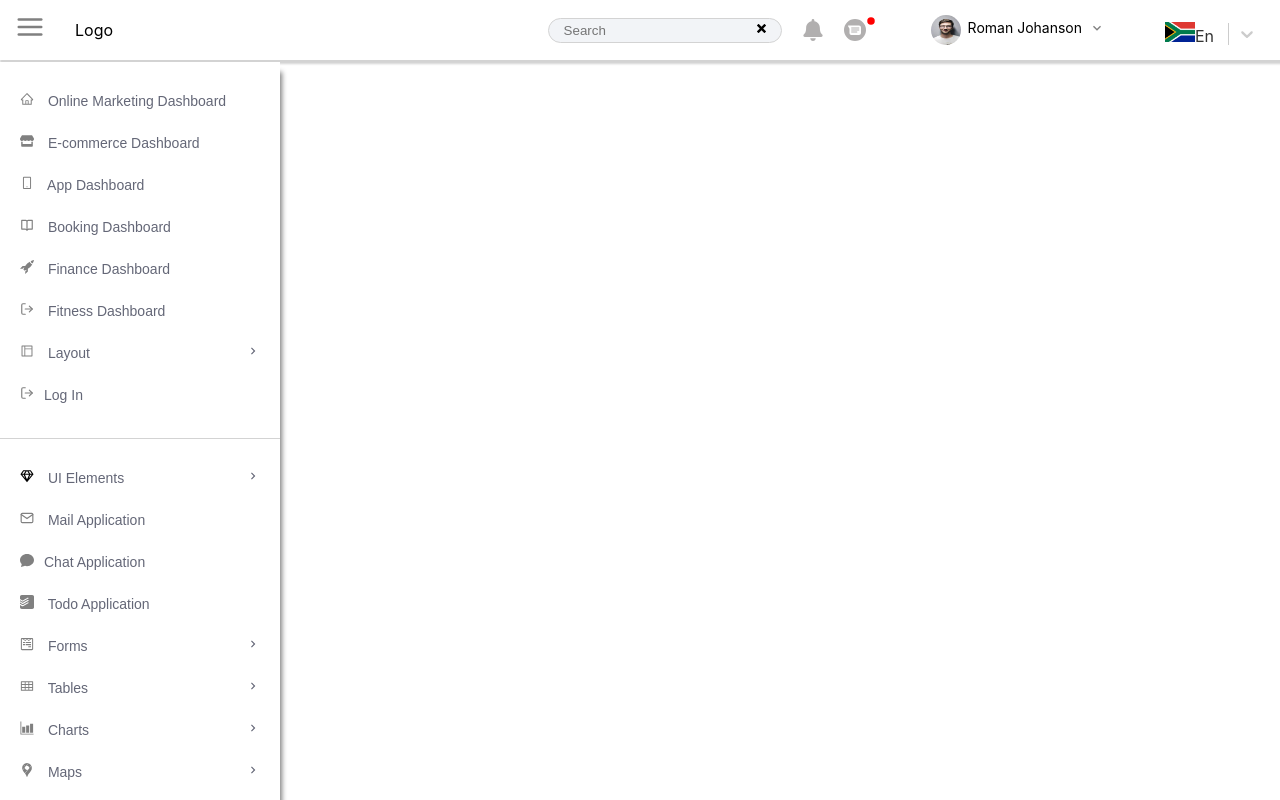
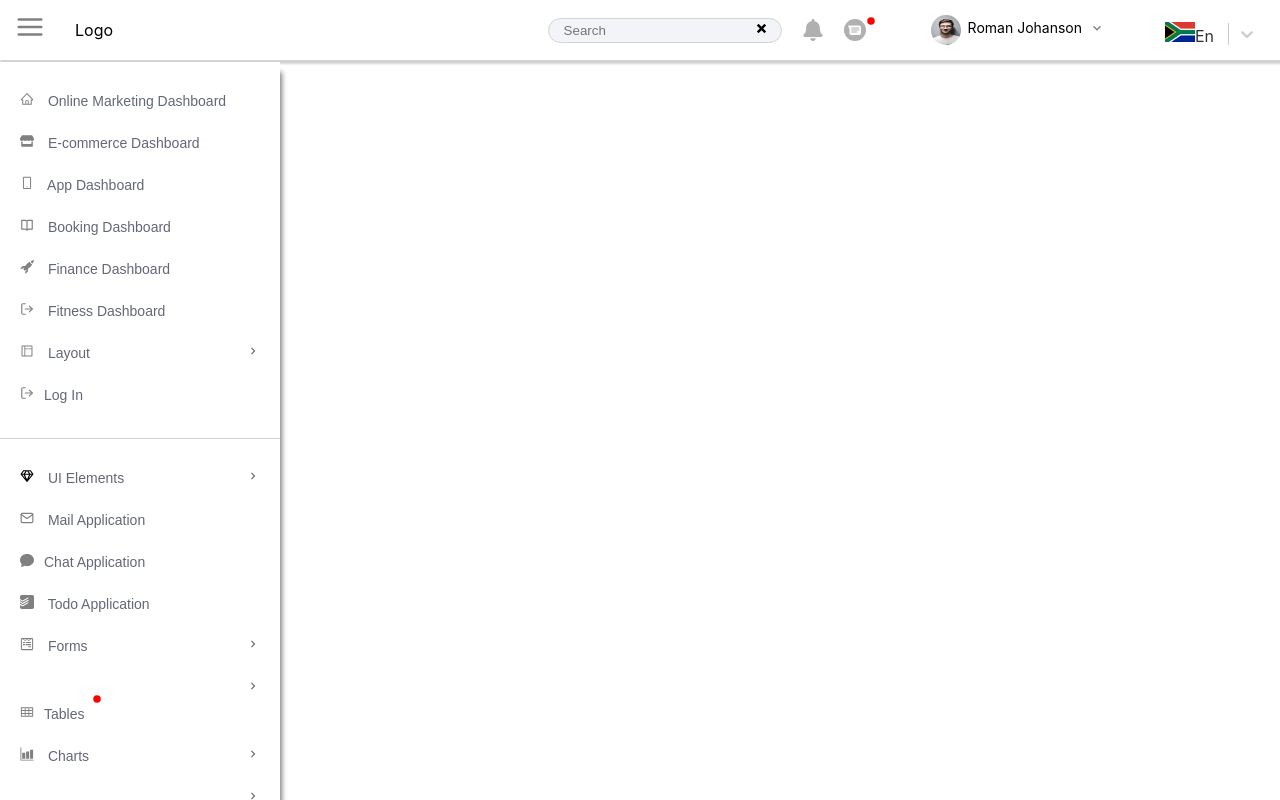
Before and after one commit to Zaibi727/Collection-of-Designs, a React (Create React App) app: page / in a window 1280 px wide. Built offline with nearby package versions, Linux system fonts and the light colour scheme.

Commit message:
Update LargeSidebar.jsx

```diff
--- a/src/components/ThirtyFirst/LargeSidebar.jsx
+++ b/src/components/ThirtyFirst/LargeSidebar.jsx
@@ -379,7 +379,7 @@ class LargSidebar extends Component {
 
 
                     <li onClick={this.handleButtonEClick} className={styles.uiElement}>
-                        <p><span><AiOutlineTable /></span> Tables</p>
+                        <p><span><AiOutlineTable /></span>Tables <BsDot className={styles.dot} /></p>
                         <p>{this.state.opene ? <MdKeyboardArrowDown /> : <MdKeyboardArrowRight />}</p>
                     </li>
                     {this.state.opene && (
@@ -410,7 +410,7 @@ class LargSidebar extends Component {
 
 
                     <li onClick={this.handleButtonGClick} className={styles.uiElement}>
-                        <p><span><SiGooglemaps /></span> Maps</p>
+                        <p><span><SiGooglemaps /></span>Maps <BsDot className={styles.dot} /></p>
                         <p>{this.state.openg ? <MdKeyboardArrowDown /> : <MdKeyboardArrowRight />}</p>
                     </li>
                     {this.state.openg && (
@@ -426,7 +426,7 @@ class LargSidebar extends Component {
               <div className={styles.ul111}>
               <ul className={styles.largUl1} >
                     <li onClick={this.handleButtonHClick} className={styles.uiElement}>
-                        <p><span><BiUser /></span> Account</p>
+                        <p><span><BiUser /></span> Account <BsDot className={styles.dot} /></p>
                         <p>{this.state.openh ? <MdKeyboardArrowDown /> : <MdKeyboardArrowRight />}</p>
                     </li>
                     {this.state.openh && (
```
